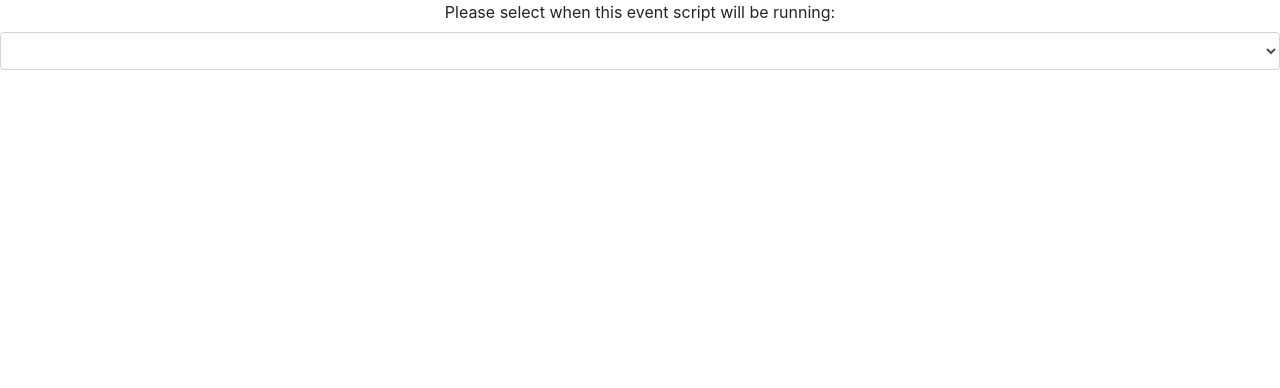
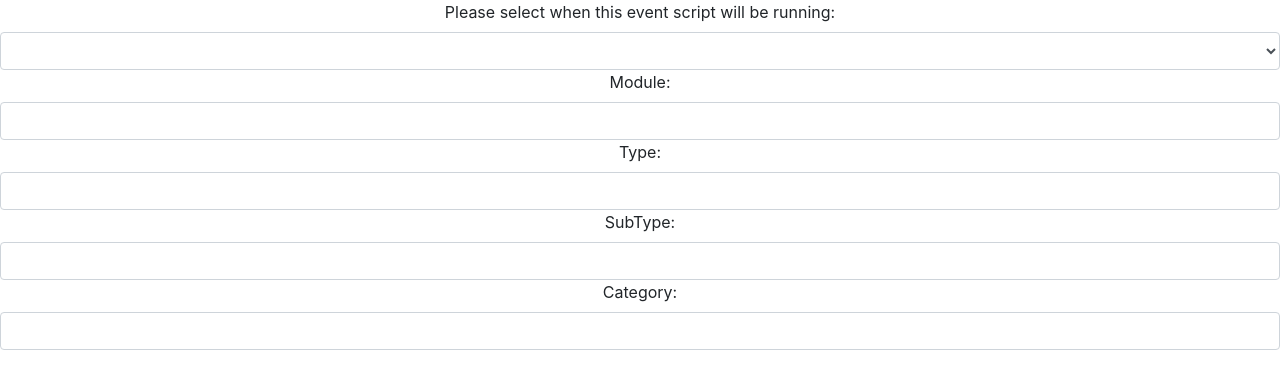
Before and after one commit to ItsAMeNick/sCube-Script-Builder, a React (Create React App) app: page / in a window 1280 px wide. Shown: the top 388 px of the page. Built offline with nearby package versions, Linux system fonts and the light colour scheme.

Commit message:
[NZ] Added 4 level structure

```diff
--- a/src/App.js
+++ b/src/App.js
@@ -2,7 +2,8 @@ import React, { Component } from "react";
 
 import "./App.css";
 
-import Event from "./components/Event.js";
+import CoreEvent from "./components/CORE_Event.js";
+import CoreStructure from "./components/CORE_Structure.js";
 
 import { Provider as ReduxProvider } from "react-redux";
 import configureStore from "./modules/store";
@@ -14,7 +15,8 @@ class App extends Component {
     return (
       <ReduxProvider store={reduxStore}>
         <div className="App">
-          <Event/>
+          <CoreEvent/>
+          <CoreStructure/>
         </div>
       </ReduxProvider>
     );
--- a/src/components/Event.js
+++ b/src/components/CORE_Event.js
@@ -3,7 +3,7 @@ import Form from 'react-bootstrap/Form'
 
 import { connect } from "react-redux";
 
-class Event extends Component {
+class CORE_Event extends Component {
     constructor(props) {
         super(props);
         this.state = { event_type: null};
@@ -11,10 +11,6 @@ class Event extends Component {
     }
 
   handleChange(event) {
-    console.log(event.target.value);
-    this.setState({
-      event_type: event.target.value
-    });
     this.props.update({
       event_type: event.target.value
     });
@@ -54,4 +50,4 @@ const mapDispatchToProps = dispatch => ({
 export default connect(
   mapStateToProps,
   mapDispatchToProps
-)(Event);
+)(CORE_Event);
--- /dev/null
+++ b/src/components/CORE_Structure.js
@@ -0,0 +1,83 @@
+import React, { Component } from 'react';
+import Form from 'react-bootstrap/Form'
+
+import { connect } from "react-redux";
+
+class CORE_Structure extends Component {
+    constructor(props) {
+        super(props);
+        this.state = { event_type: null};
+        this.handleChange = this.handleChange.bind(this);
+    }
+
+  handleChange(event) {
+      console.log(this.props)
+    if (event.target.id === "module") {
+        this.props.update({
+            module: event.target.value,
+            type: this.props.type,
+            subtype: this.props.subtype,
+            category: this.props.category
+        });
+    } else if (event.target.id === "type") {
+        this.props.update({
+            module: this.props.module,
+            type: event.target.value,
+            subtype: this.props.subtype,
+            category: this.props.category
+        });
+    } else if (event.target.id === "subtype") {
+        this.props.update({
+            module: this.props.module,
+            type: this.props.type,
+            subtype: event.target.value,
+            category: this.props.category
+        });
+    } else if (event.target.id === "category") {
+        this.props.update({
+            module: this.props.module,
+            type: this.props.type,
+            subtype: this.props.subtype,
+            category: event.target.value
+        });
+    }
+    event.preventDefault();
+  };
+
+  render() {
+    return (
+    <div>
+      <Form>
+          <Form.Label>Module:</Form.Label>
+          <Form.Control id="module" type="text" onChange={this.handleChange}/>
+          <Form.Label>Type:</Form.Label>
+          <Form.Control id="type" type="text" onChange={this.handleChange}/>
+          <Form.Label>SubType:</Form.Label>
+          <Form.Control id="subtype" type="text" onChange={this.handleChange}/>
+          <Form.Label>Category:</Form.Label>
+          <Form.Control id="category" type="text" onChange={this.handleChange}/>
+
+        </Form>
+    </div>
+    );
+  }
+}
+
+const mapStateToProps = state => ({
+  module: state.structure_module,
+  type: state.structure_type,
+  subtype: state.structure_subtype,
+  category: state.structure_category
+});
+
+const mapDispatchToProps = dispatch => ({
+  update: item => dispatch({
+      type: "update_structure",
+      payload: item
+  })
+});
+
+export default connect(
+  mapStateToProps,
+  mapDispatchToProps
+)(CORE_Structure);
--- a/src/modules/reducer.js
+++ b/src/modules/reducer.js
@@ -9,8 +9,14 @@ const sCubeReducer = (state = initialState, action) => {
     case "update_event_type": {
         let newState = _.cloneDeep(state);
         newState["event_type"] = action.payload.event_type;
-        //let index = _.findIndex(newState.items, { id: action.payload });
-        //newState.items.splice(index, 1);
+        return newState;
+    }
+    case "update_structure": {
+        let newState = _.cloneDeep(state);
+        newState["structure_module"] = action.payload.module;
+        newState["structure_type"] = action.payload.type;
+        newState["structure_subtype"] = action.payload.subtype;
+        newState["structure_category"] = action.payload.category;
         return newState;
     }
 
```
Also changed, not shown: src/modules/action.js (deleted).
